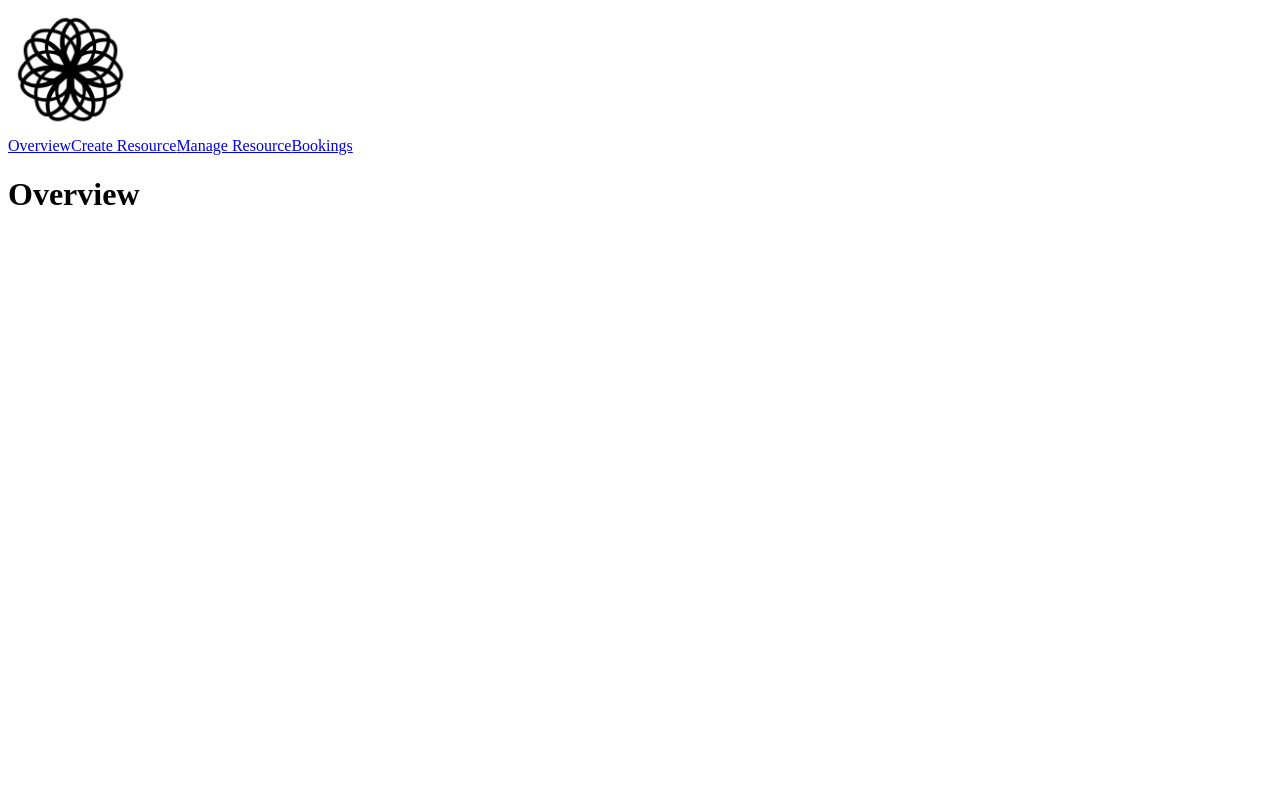
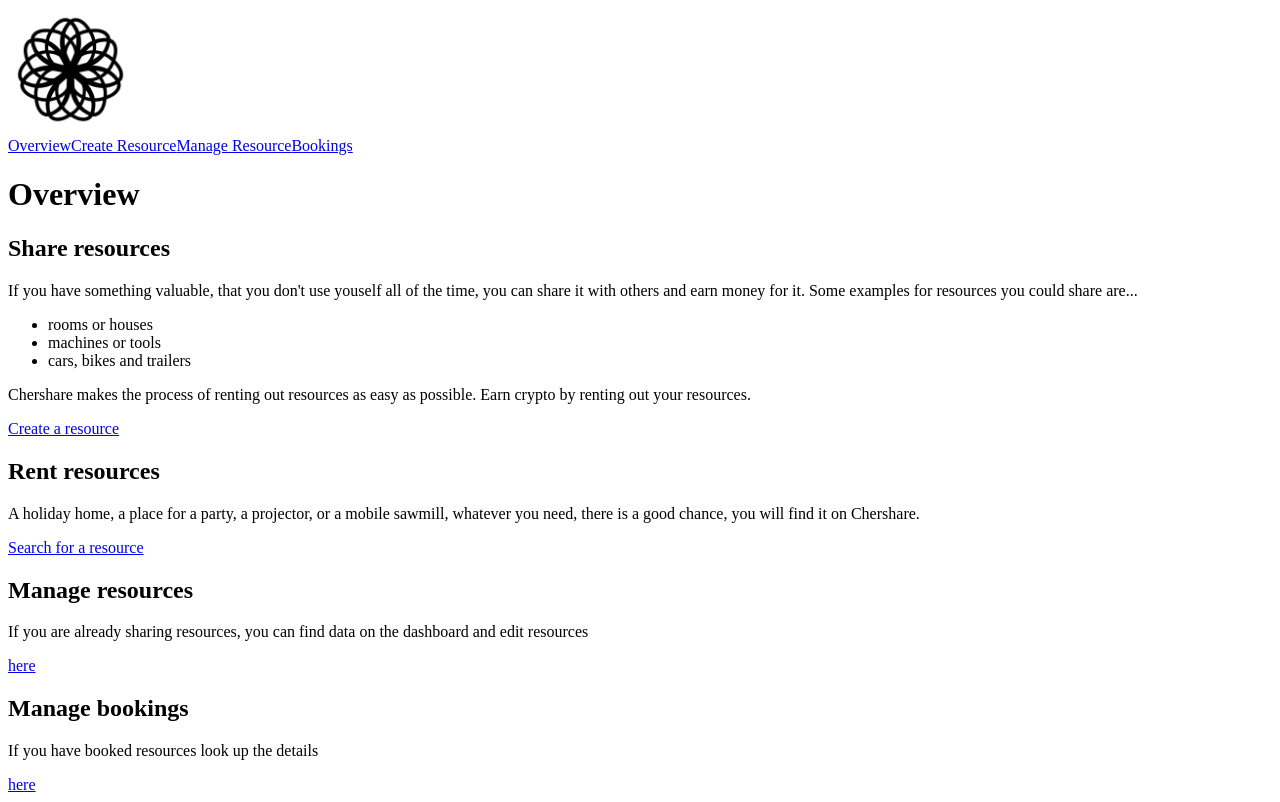
Before and after one commit to chershare/ui, a Vue app: page / in a window 1280 px wide. Built offline with nearby package versions, Linux system fonts and the light colour scheme.

Commit message:
writing overview page

```diff
--- a/src/components/Header.vue
+++ b/src/components/Header.vue
@@ -1,9 +1,4 @@
 <script setup lang="ts">
-import DocumentationIcon from "./icons/IconDocumentation.vue";
-import ToolingIcon from "./icons/IconTooling.vue";
-import EcosystemIcon from "./icons/IconEcosystem.vue";
-import CommunityIcon from "./icons/IconCommunity.vue";
-import SupportIcon from "./icons/IconSupport.vue";
 </script>
 
 <template>
--- a/src/views/Overview.vue
+++ b/src/views/Overview.vue
@@ -1,6 +1,29 @@
+<script setup lang=ts>
+</script>
+
 <template>
   <div class="overview">
     <h1>Overview</h1>
+    <h2>Share resources</h2>
+    <p>If you have something valuable, that you don't use youself all of the time, you can share it with others and earn money for it. Some examples for resources you could share are...</p>
+    <ul>
+      <li>rooms or houses</li>
+      <li>machines or tools</li>
+      <li>cars, bikes and trailers</li>
+    </ul>
+    <p>Chershare makes the process of renting out resources as easy as possible. Earn crypto by renting out your resources. </p>
+    <a></a>
+    <RouterLink to="/res/create">Create a resource</RouterLink>
+    <h2>Rent resources</h2>
+    <p>A holiday home, a place for a party, a projector, or a mobile sawmill, whatever you need, there is a good chance, you will find it on Chershare.</p>
+    <a></a>
+    <RouterLink to="/bookings">Search for a resource</RouterLink>
+    <h2>Manage resources</h2>
+    <p>If you are already sharing resources, you can find data on the dashboard and edit resources</p>
+    <RouterLink to="/res/manage/asd">here</RouterLink>
+    <h2>Manage bookings</h2>
+    <p>If you have booked resources look up the details</p>
+    <RouterLink to="/res/manage/asd">here</RouterLink>
   </div>
 </template>
 
```
Also changed, not shown: 1 other file (tests, documents, lock files or other folders).
